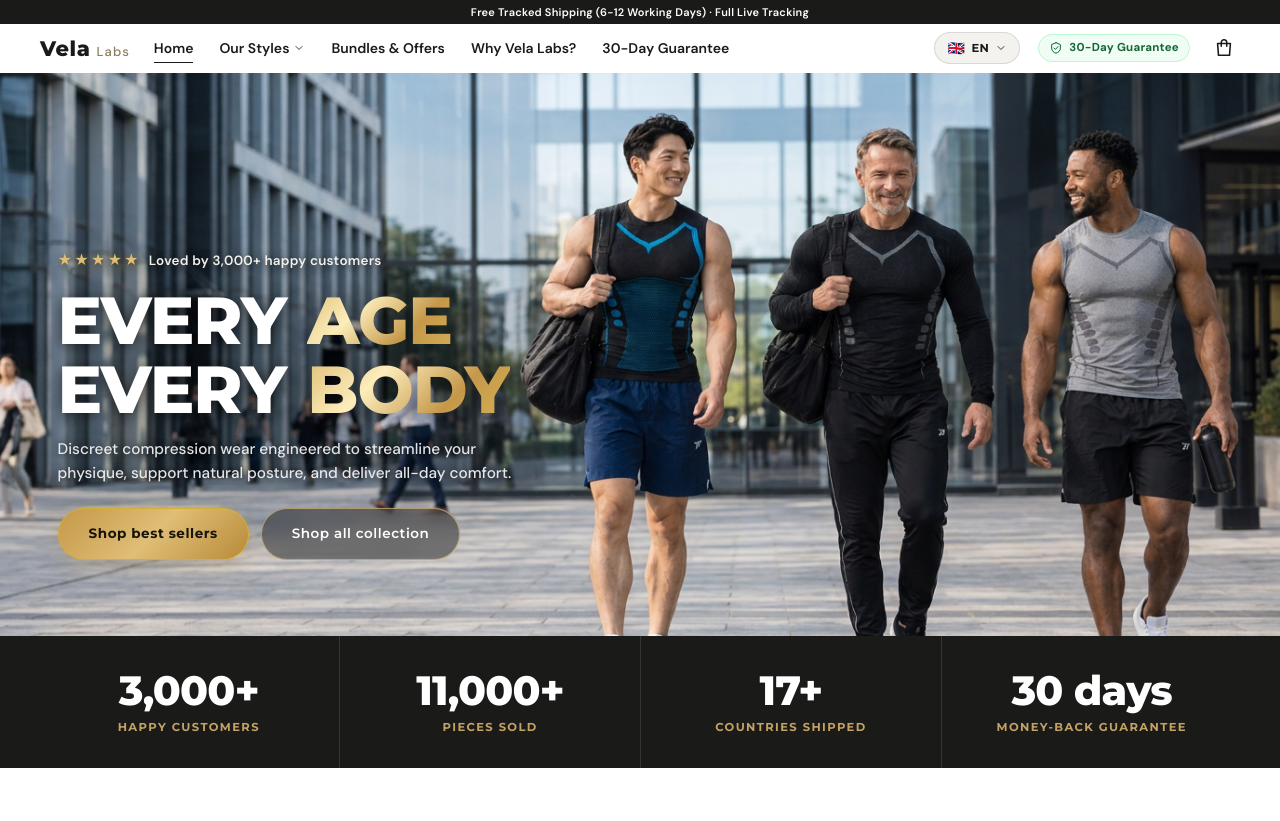
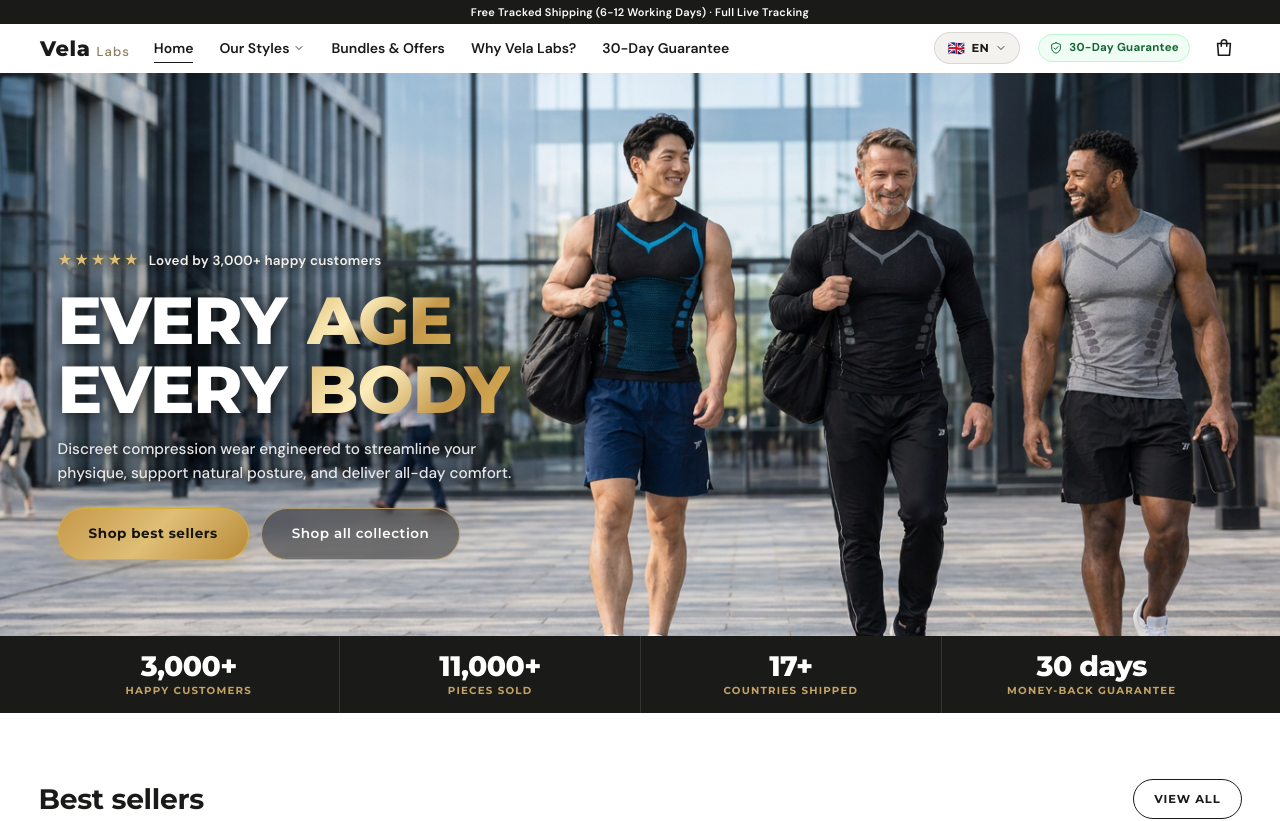
Before and after one commit to JitBay/Ecom_gung, a React (Vite) app: page / in a window 1280 px wide. Shown: the top 821 px of the page. Built offline with nearby package versions, Linux system fonts and the light colour scheme.

Commit message:
style(home): reduire la hauteur de la barre de statistiques sous le hero

```diff
--- a/src/pages/HomePage.css
+++ b/src/pages/HomePage.css
@@ -239,11 +239,11 @@
 }
 
 .ixh-stats__item {
-  padding: clamp(22px, 2.6vw, 34px) 10px;
+  padding: clamp(10px, 1.2vw, 16px) 10px;
   display: flex;
   flex-direction: column;
   align-items: center;
-  gap: 8px;
+  gap: 4px;
   text-align: center;
   margin: 0;
 }
@@ -255,7 +255,7 @@
 .ixh-stats__value {
   font-family: Montserrat, sans-serif;
   font-weight: 800;
-  font-size: clamp(28px, 3.2vw, 46px);
+  font-size: clamp(22px, 2.2vw, 32px);
   line-height: 1;
   letter-spacing: -0.02em;
   color: #fff;
@@ -263,12 +263,12 @@
 
 .ixh-stats__label {
   font-family: Montserrat, sans-serif;
-  font-size: clamp(10px, 0.9vw, 11.5px);
+  font-size: clamp(9.5px, 0.8vw, 11px);
   font-weight: 700;
   letter-spacing: 0.12em;
   text-transform: uppercase;
   color: #c4a265;
-  line-height: 1.4;
+  line-height: 1.3;
 }
 
 @media (max-width: 699px) {
```
